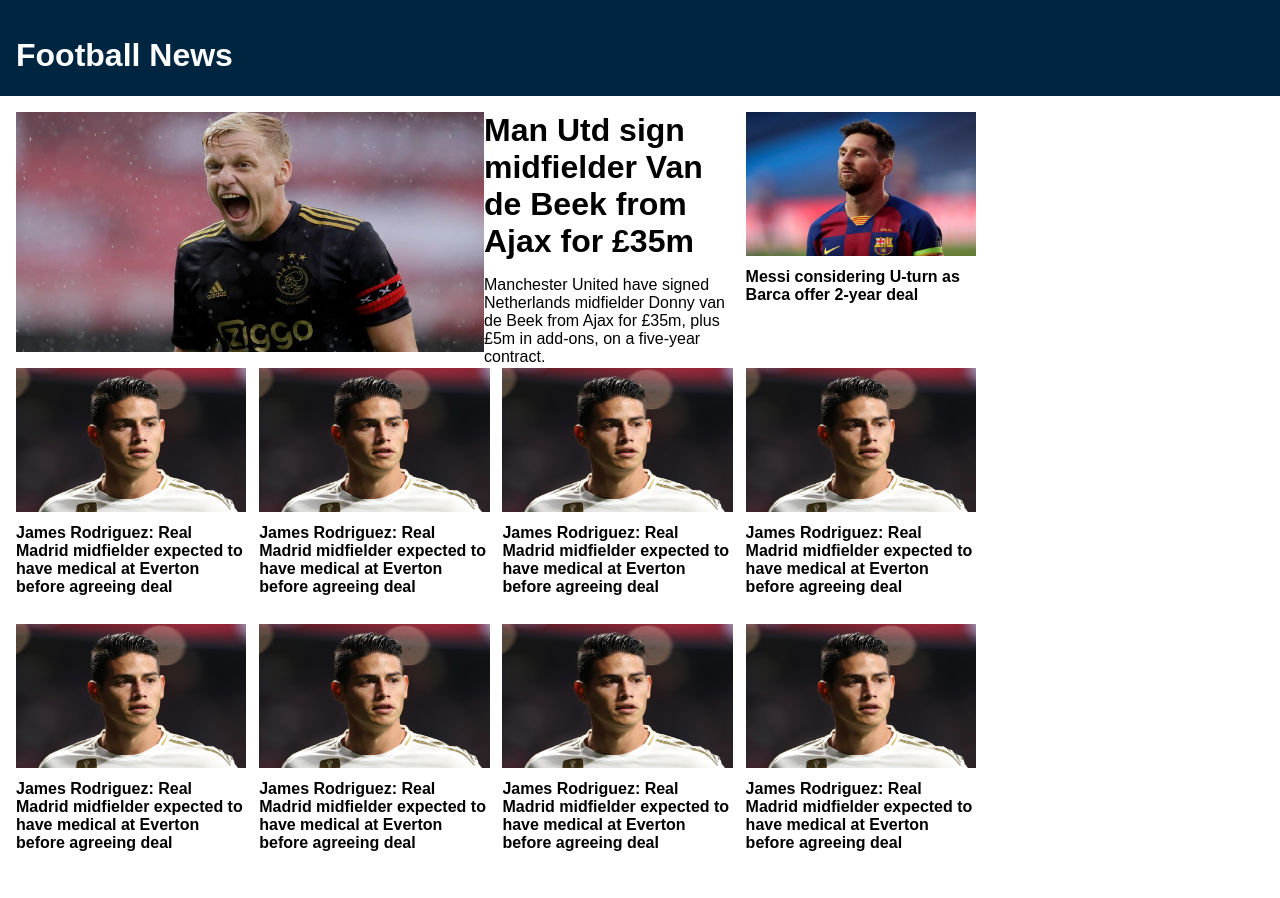
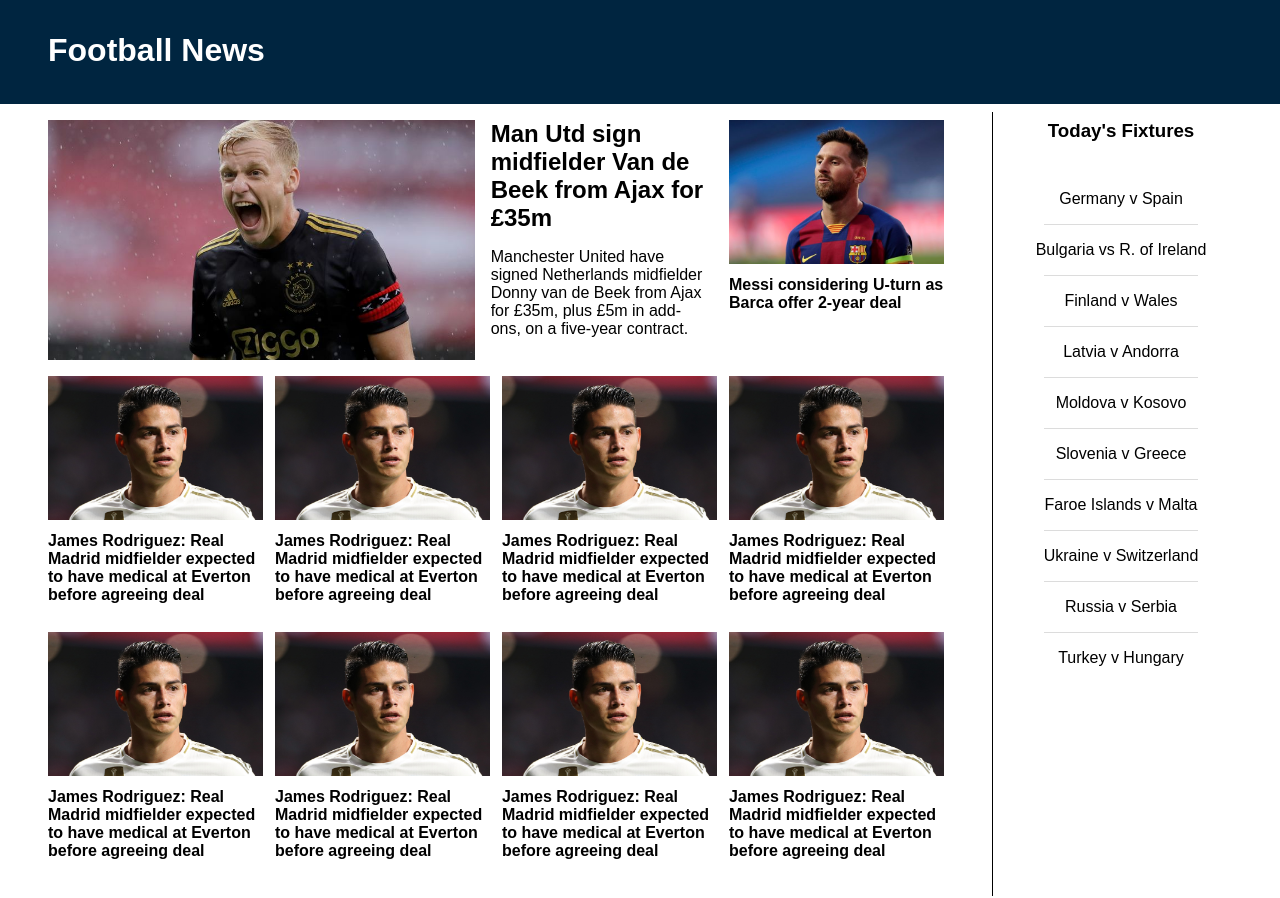
Before and after one commit to otsang3/football-news-page, a plain HTML site: page index.html in a window 1280 px wide. Drawn offline with Linux system fonts and the light colour scheme.

Commit message:
minor css changes, added container-2 content

```diff
--- a/index.html
+++ b/index.html
@@ -7,10 +7,10 @@
     <title>Football News</title>
 </head>
 <body>
+    <div class="header">
+        <h1>Football News</h1>
+    </div>
     <div class="main-container">
-        <div class="header">
-            <h1>Football News</h1>
-        </div>
         <div class="container-1">
             <div class="columns">
                 <div class="col-1-main">
@@ -67,7 +67,28 @@
         </div>
 
         <div class="container-2">
-
+            <h3 style="text-align:center">Today's Fixtures</h3>
+            <ul>
+                <li>Germany v Spain</li>
+                <div class="border"></div>
+                <li>Bulgaria vs R. of Ireland</li>
+                <div class="border"></div>
+                <li>Finland v Wales</li>
+                <div class="border"></div>
+                <li>Latvia v Andorra</li>
+                <div class="border"></div>
+                <li>Moldova v Kosovo</li>
+                <div class="border"></div>
+                <li>Slovenia v Greece</li>
+                <div class="border"></div>
+                <li>Faroe Islands v Malta</li>
+                <div class="border"></div>
+                <li>Ukraine v Switzerland</li>
+                <div class="border"></div>
+                <li>Russia v Serbia</li>
+                <div class="border"></div>
+                <li>Turkey v Hungary</li>
+            </ul>
         </div>
     </div>
 </body>
--- a/style.css
+++ b/style.css
@@ -9,8 +9,30 @@
     margin: 0.5rem 0em;
 }
 
+ul {
+    margin-top: 2em;
+    padding: 0;
+}
+
+li {
+    list-style-type: none;
+    text-align: center;
+    padding: 1em 0;
+}
+
+span {
+    text-align: center;
+}
+
+.border {
+    width: 60%;
+    border-bottom: 1px solid #DCDCDC;
+    margin: auto;
+}
+
 .col-1-content {
     width: 35%;
+    margin: 0em 1em;
 }
 
 .col-1-main {
@@ -19,12 +41,13 @@
 }
 
 .col-1-main > img {
-    width: 65%;
+    width: 66%;
     height: 100%
 }
 
 .col-1-main > div > h1 {
     margin: 0;
+    font-size: 1.5em;
 }
 
 .col-2 {
@@ -41,7 +64,7 @@
     height: 30%;
     display: flex;
     justify-content: space-between;
-    margin: 1em 1em;
+    margin: 1em 0em;
 }
 
 .col-2 > h3 {
@@ -49,19 +72,31 @@
 }
 
 .container-1 {
-    width: 75%;
+    width: 70%;
     height: 100%;
+    margin: 0em 3em;
+}
+
+.container-2 {
+    border-left: 1px solid black;
+    margin: 0.5em 0em;
+    width: 20%;
 }
 
 .header {
     background: #002540;
     color: white;
-    height: 8%;
+    height: 9%;
     margin: 0;
     padding: 1em 1em;
 }
 
+.header > h1 {
+    margin: 0.5em 1em;
+}
+
 .main-container {
+    display: flex;
     height: 800px;
     margin: 0;
     padding: 0;
```
